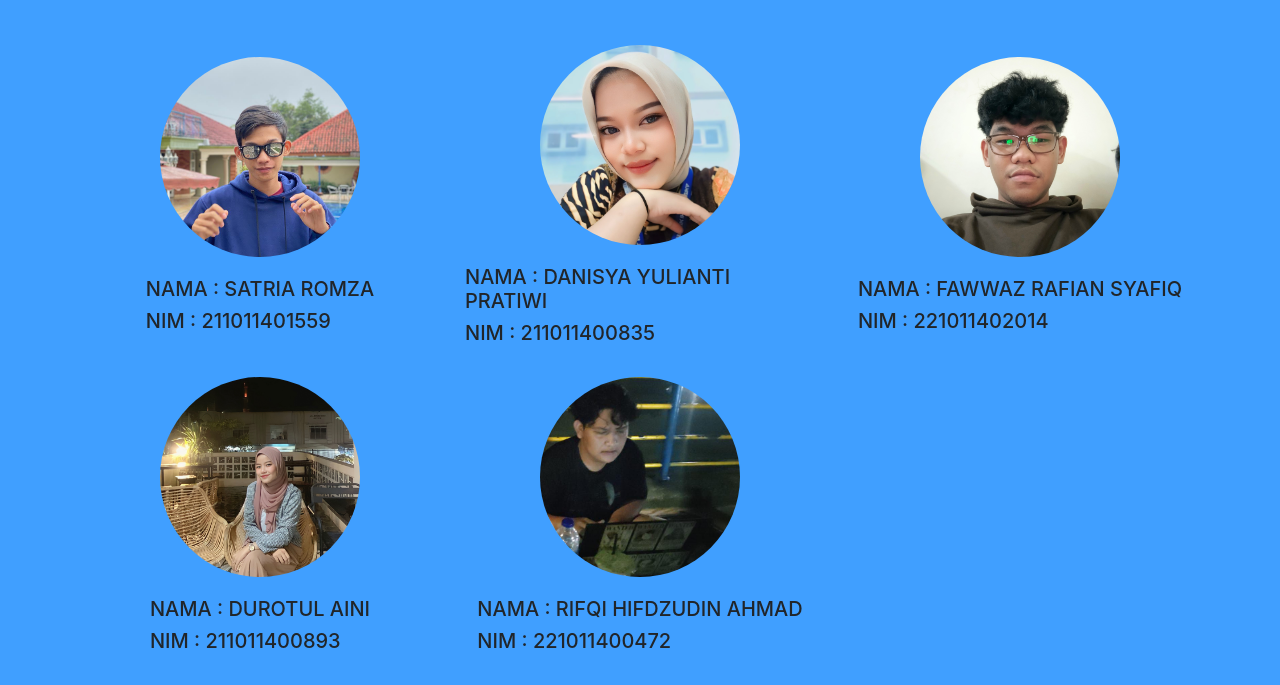
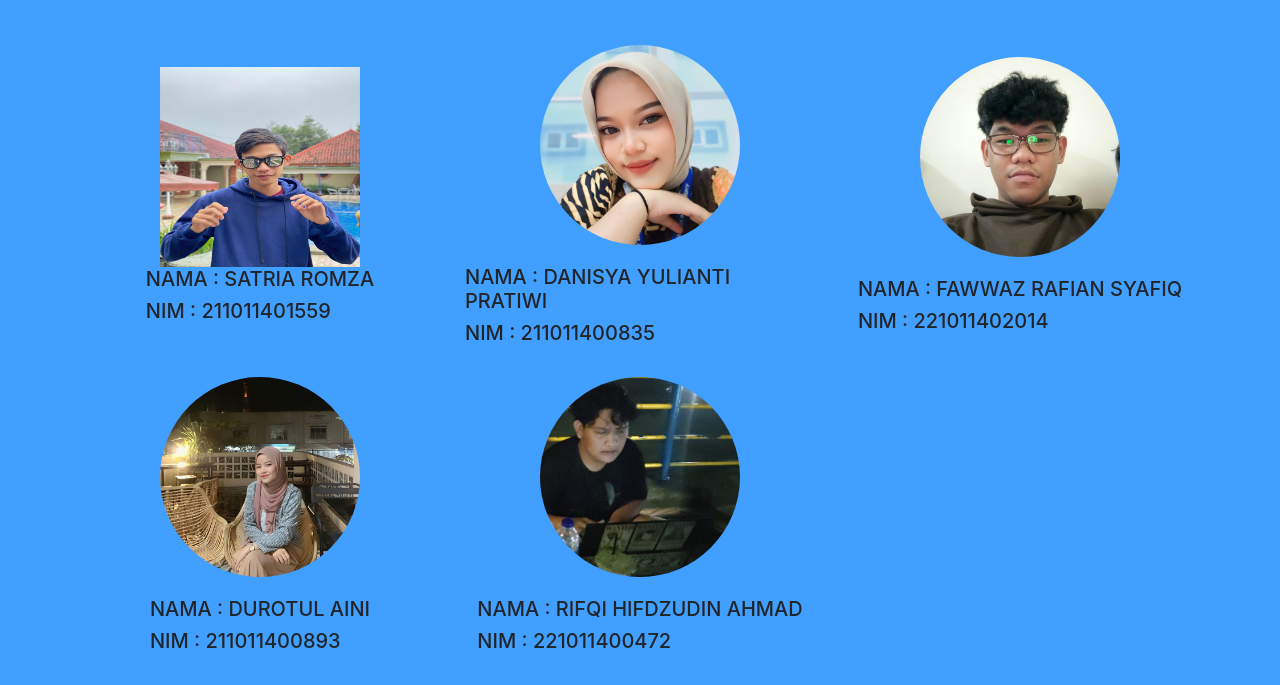
Before and after one commit to SatriaSatriaR/fifteen-delivery.github.io, a plain HTML site: page Fifteen_Team.html in a window 1280 px wide. Shown: the part 249-934 px from the top of the page. Drawn offline with nearby package versions, Linux system fonts and the light colour scheme; files whose address does not match are found by name.

```diff
--- a/Fifteen_Team.html
+++ b/Fifteen_Team.html
@@ -56,7 +56,8 @@
         <div class="container">
             <div class="row">
                 <div class="col-lg-4 col-foto-team">
-                    <div class="foto-profil satria"></div>
+                    <!-- <div class="foto-profil satria"></div> -->
+                    <img src="assets/img/satria.jpg">
                     <div class="col-lg-4-text-">
                         <h5>NAMA : SATRIA ROMZA</h5>
                         <h5>NIM : 211011401559</h5><br>
```
